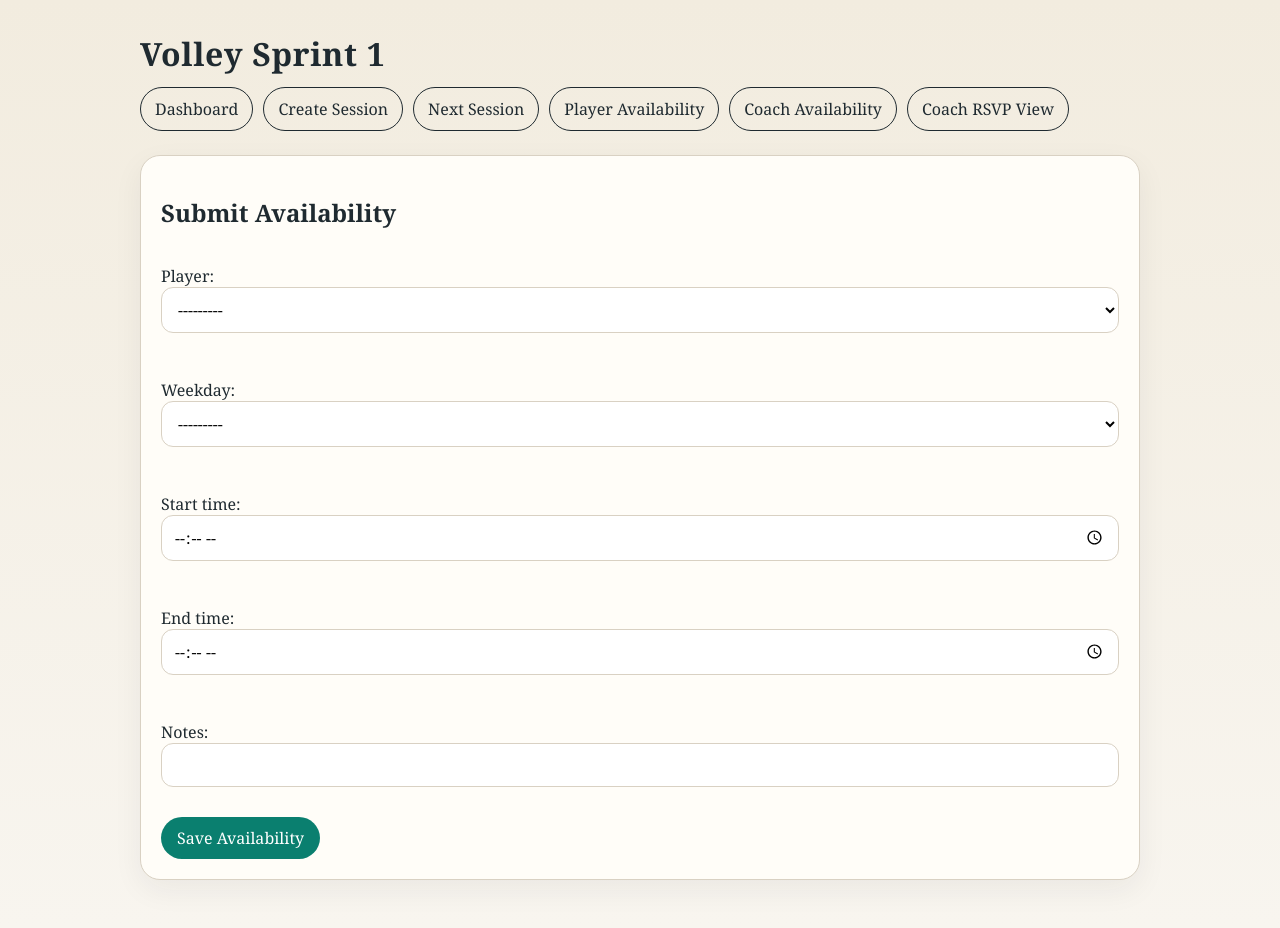
After one commit to FaridAbiDoumit/EECE-430-Final-Project---Group-19, a Django app: page /availability/new/ in a window 1280 px wide. The commit adds this page. Run offline with Django 5.2, Linux system fonts and the light colour scheme; data that the repository does not hold is empty.

Commit message:
Add availability

```diff
--- a/scheduling/forms.py
+++ b/scheduling/forms.py
@@ -1,6 +1,6 @@
 from django import forms
 
-from .models import Player, SessionRSVP, TrainingSession
+from .models import Player, PlayerAvailability, SessionRSVP, TrainingSession
 
 
 class TrainingSessionForm(forms.ModelForm):
@@ -19,3 +19,25 @@ class SessionRSVPForm(forms.Form):
     def __init__(self, *args, **kwargs):
         super().__init__(*args, **kwargs)
         self.fields['player'].queryset = Player.objects.filter(role=Player.Role.PLAYER)
+
+
+class PlayerAvailabilityForm(forms.ModelForm):
+    class Meta:
+        model = PlayerAvailability
+        fields = ['player', 'weekday', 'start_time', 'end_time', 'notes']
+        widgets = {
+            'start_time': forms.TimeInput(attrs={'type': 'time'}),
+            'end_time': forms.TimeInput(attrs={'type': 'time'}),
+        }
+
+    def __init__(self, *args, **kwargs):
+        super().__init__(*args, **kwargs)
+        self.fields['player'].queryset = Player.objects.filter(role=Player.Role.PLAYER)
+
+    def clean(self):
+        cleaned_data = super().clean()
+        start_time = cleaned_data.get('start_time')
+        end_time = cleaned_data.get('end_time')
+        if start_time and end_time and start_time >= end_time:
+            self.add_error('end_time', 'End time must be after start time.')
+        return cleaned_data
--- a/scheduling/models.py
+++ b/scheduling/models.py
@@ -61,3 +61,32 @@ class SessionRSVP(models.Model):
 
     def __str__(self):
         return f'{self.player} - {self.get_status_display()}'
+
+
+class PlayerAvailability(models.Model):
+    class Weekday(models.IntegerChoices):
+        MONDAY = 0, 'Monday'
+        TUESDAY = 1, 'Tuesday'
+        WEDNESDAY = 2, 'Wednesday'
+        THURSDAY = 3, 'Thursday'
+        FRIDAY = 4, 'Friday'
+        SATURDAY = 5, 'Saturday'
+        SUNDAY = 6, 'Sunday'
+
+    player = models.ForeignKey(Player, on_delete=models.CASCADE, related_name='availability_slots')
+    weekday = models.IntegerField(choices=Weekday.choices)
+    start_time = models.TimeField()
+    end_time = models.TimeField()
+    notes = models.CharField(max_length=200, blank=True)
+
+    class Meta:
+        ordering = ['weekday', 'start_time', 'player__name']
+        constraints = [
+            models.UniqueConstraint(
+                fields=['player', 'weekday', 'start_time', 'end_time'],
+                name='unique_player_availability_slot',
+            )
+        ]
+
+    def __str__(self):
+        return f'{self.player} - {self.get_weekday_display()}'
--- a/scheduling/urls.py
+++ b/scheduling/urls.py
@@ -11,5 +11,8 @@ urlpatterns = [
     path('sessions/<int:session_id>/', views.session_detail, name='session_detail'),
     path('sessions/<int:session_id>/edit/', views.edit_session, name='edit_session'),
     path('sessions/<int:session_id>/cancel/', views.cancel_session, name='cancel_session'),
+    path('availability/new/', views.submit_availability, name='submit_availability'),
+    path('availability/<int:availability_id>/', views.availability_detail, name='availability_detail'),
+    path('coach/availability/', views.coach_availability_overview, name='coach_availability_overview'),
     path('coach/rsvps/', views.coach_rsvp_overview, name='coach_rsvp_overview'),
 ]
--- a/scheduling/views.py
+++ b/scheduling/views.py
@@ -3,8 +3,8 @@ from django.db.models import Count, Q
 from django.shortcuts import get_object_or_404, redirect, render
 from django.utils import timezone
 
-from .forms import SessionRSVPForm, TrainingSessionForm
-from .models import SessionRSVP, TrainingSession
+from .forms import PlayerAvailabilityForm, SessionRSVPForm, TrainingSessionForm
+from .models import PlayerAvailability, SessionRSVP, TrainingSession
 
 
 def dashboard(request):
@@ -20,6 +20,7 @@ def dashboard(request):
         {
             'sessions': sessions,
             'upcoming_session': upcoming_session,
+            'availability_count': PlayerAvailability.objects.count(),
         },
     )
 
@@ -113,3 +114,29 @@ def coach_rsvp_overview(request):
         not_going_count=Count('rsvps', filter=Q(rsvps__status=SessionRSVP.Status.NOT_GOING)),
     )
     return render(request, 'scheduling/coach_rsvp_overview.html', {'sessions': sessions})
+
+
+def submit_availability(request):
+    if request.method == 'POST':
+        form = PlayerAvailabilityForm(request.POST)
+        if form.is_valid():
+            availability = form.save()
+            messages.success(request, 'Availability saved.')
+            return redirect('scheduling:availability_detail', availability_id=availability.id)
+    else:
+        form = PlayerAvailabilityForm()
+
+    return render(request, 'scheduling/submit_availability.html', {'form': form})
+
+
+def availability_detail(request, availability_id):
+    availability = get_object_or_404(PlayerAvailability.objects.select_related('player'), pk=availability_id)
+    return render(request, 'scheduling/availability_detail.html', {'availability': availability})
+
+
+def coach_availability_overview(request):
+    slots = PlayerAvailability.objects.select_related('player')
+    grouped_slots = {}
+    for slot in slots:
+        grouped_slots.setdefault(slot.get_weekday_display(), []).append(slot)
+    return render(request, 'scheduling/coach_availability_overview.html', {'grouped_slots': grouped_slots})
--- a/templates/base.html
+++ b/templates/base.html
@@ -133,6 +133,8 @@
                 <a href="{% url 'scheduling:dashboard' %}">Dashboard</a>
                 <a href="{% url 'scheduling:create_session' %}">Create Session</a>
                 <a href="{% url 'scheduling:next_session' %}">Next Session</a>
+                <a href="{% url 'scheduling:submit_availability' %}">Player Availability</a>
+                <a href="{% url 'scheduling:coach_availability_overview' %}">Coach Availability</a>
                 <a href="{% url 'scheduling:coach_rsvp_overview' %}">Coach RSVP View</a>
             </nav>
         </div>
--- a/templates/scheduling/dashboard.html
+++ b/templates/scheduling/dashboard.html
@@ -16,6 +16,7 @@
     <section class="panel">
         <h1>Sprint 1 Scope</h1>
         <p>Training sessions, next session visibility, RSVP capture, and coach attendance overview.</p>
+        <p>Availability slots recorded: {{ availability_count }}</p>
     </section>
 </div>
 
--- /dev/null
+++ b/templates/scheduling/submit_availability.html
@@ -0,0 +1,12 @@
+{% extends "base.html" %}
+
+{% block content %}
+<section class="panel">
+    <h1>Submit Availability</h1>
+    <form method="post">
+        {% csrf_token %}
+        {{ form.as_p }}
+        <button type="submit">Save Availability</button>
+    </form>
+</section>
+{% endblock %}
```
Also changed, not shown: scheduling/admin.py (+8 -1 lines), scheduling/tests.py (+38 -1 lines), templates/scheduling/availability_detail.html (added, +13 -0 lines), templates/scheduling/coach_availability_overview.html (added, +36 -0 lines), scheduling/migrations/0002_playeravailability.py (added).
